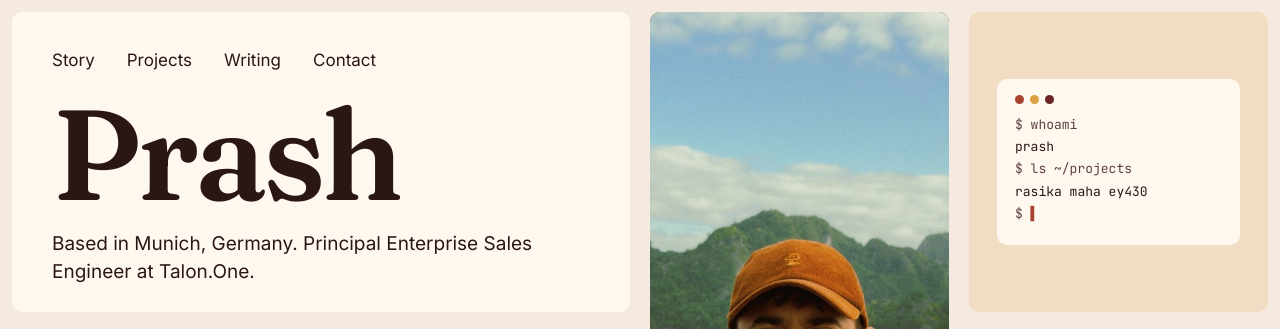
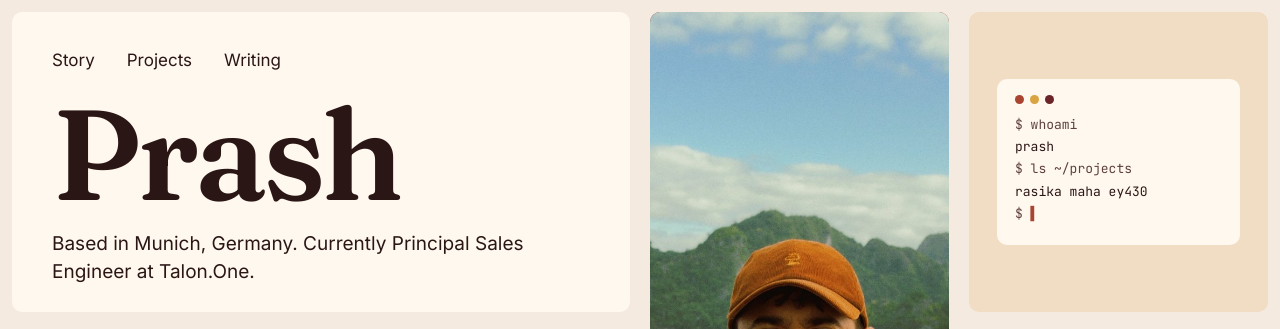
Before and after one commit to byteofprash/byteofprash-astro, an Astro site: page / in a window 1280 px wide. Shown: the top 329 px of the page. Built offline with nearby package versions, Linux system fonts and the light colour scheme; Astro itself is replaced by a stand-in of ours.

Commit message:
Remove Contact nav link; update landing title to Currently Principal Sales Engineer
Co-Authored-By: Claude Sonnet 5.5 <noreply@anthropic.com>
Claude-Session: https://claude.ai/code/session_01MaVxejFpqTidHZqmeM9zmG

```diff
--- a/src/components/SiteNav.astro
+++ b/src/components/SiteNav.astro
@@ -13,7 +13,6 @@ const first = "/" + (pathname.match(/[^/]+/g)?.[0] ?? "")
     <a href="#story" class="hover:underline underline-offset-4">Story</a>
     <a href="/projects" class="hover:underline underline-offset-4">Projects</a>
     <a href="#writing" class="hover:underline underline-offset-4">Writing</a>
-    <a href="#contact" class="hover:underline underline-offset-4">Contact</a>
   </nav>
 ) : (
   <header class="tile tile-paper flex flex-wrap items-center justify-between gap-x-8 gap-y-3 !py-5 !px-8">
--- a/src/pages/index.astro
+++ b/src/pages/index.astro
@@ -29,7 +29,7 @@ const linkedin = SOCIALS.find((s) => s.NAME === "LinkedIn")
             <span class="name-pre" aria-hidden="true">byteof</span><span aria-hidden="true"><span class="name-cap">P</span><span class="name-low">p</span>rash</span>
           </h1>
         </div>
-        <p class="mt-3 text-[19px]">Based in Munich, Germany. Principal Enterprise Sales Engineer at Talon.One.</p>
+        <p class="mt-3 text-[19px]">Based in Munich, Germany. Currently Principal Sales Engineer at Talon.One.</p>
       </div>
     </Tile>
 
```
